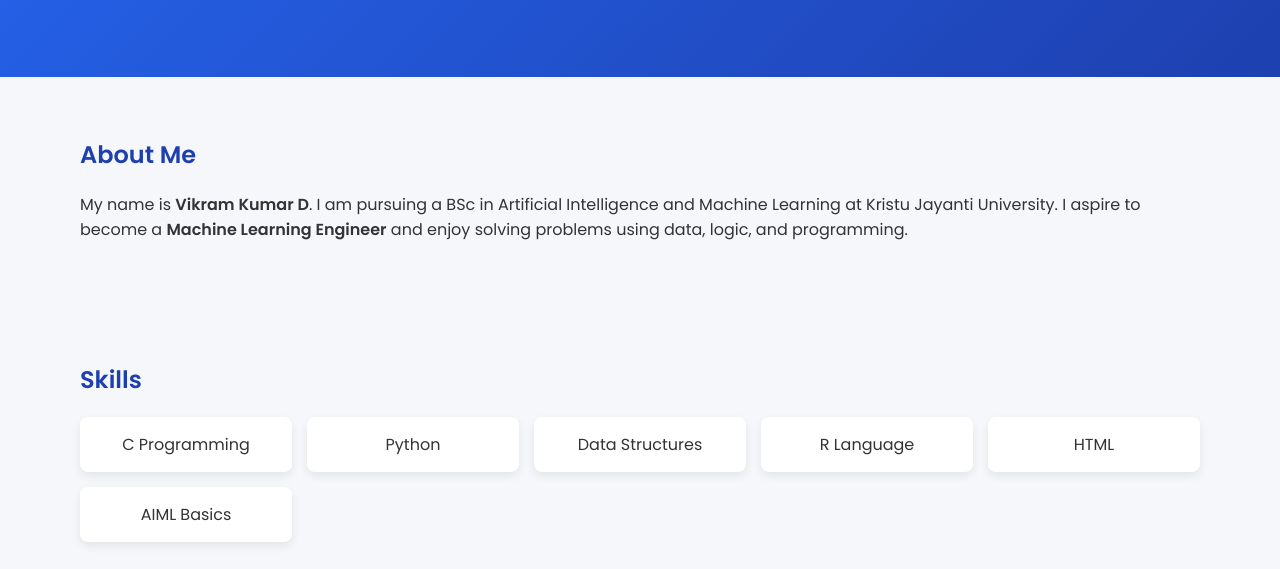
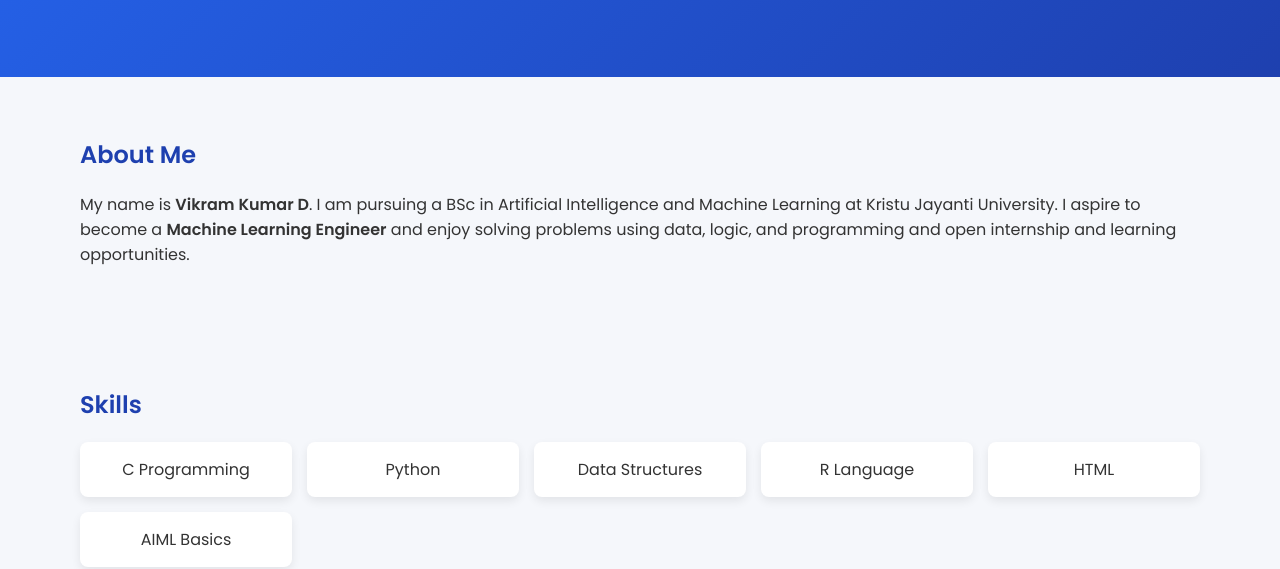
Before and after one commit to viki5432/vikram-portfolio, a website: page index.html in a window 1280 px wide. Shown: the part 231-800 px from the top of the page. Drawn offline with Linux system fonts and the light colour scheme.

Commit message:
Update index.html

```diff
--- a/index.html
+++ b/index.html
@@ -29,7 +29,7 @@
     My name is <b>Vikram Kumar D</b>. I am pursuing a BSc in Artificial Intelligence
     and Machine Learning at Kristu Jayanti University. I aspire to become a
     <b>Machine Learning Engineer</b> and enjoy solving problems using data, logic,
-    and programming.
+    and programming and open internship and learning opportunities.
   </p>
 </section>
 
```
